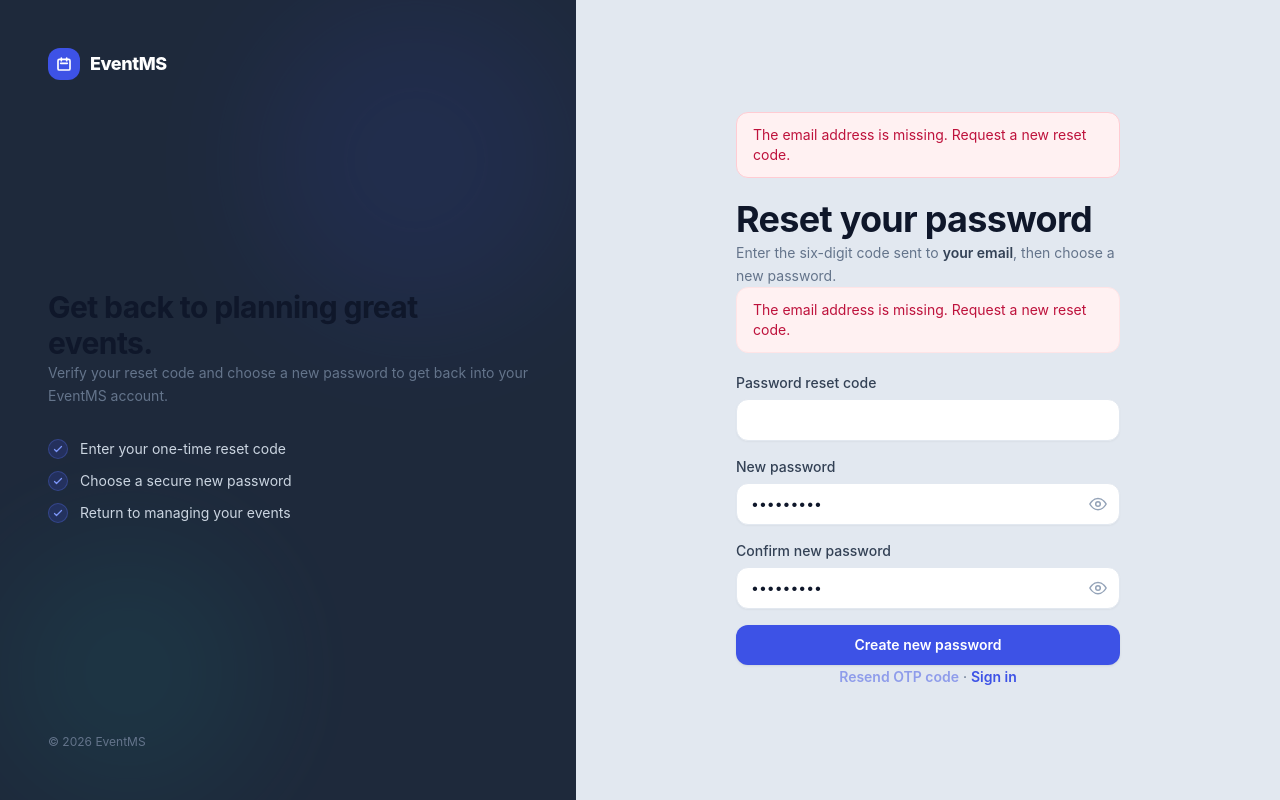
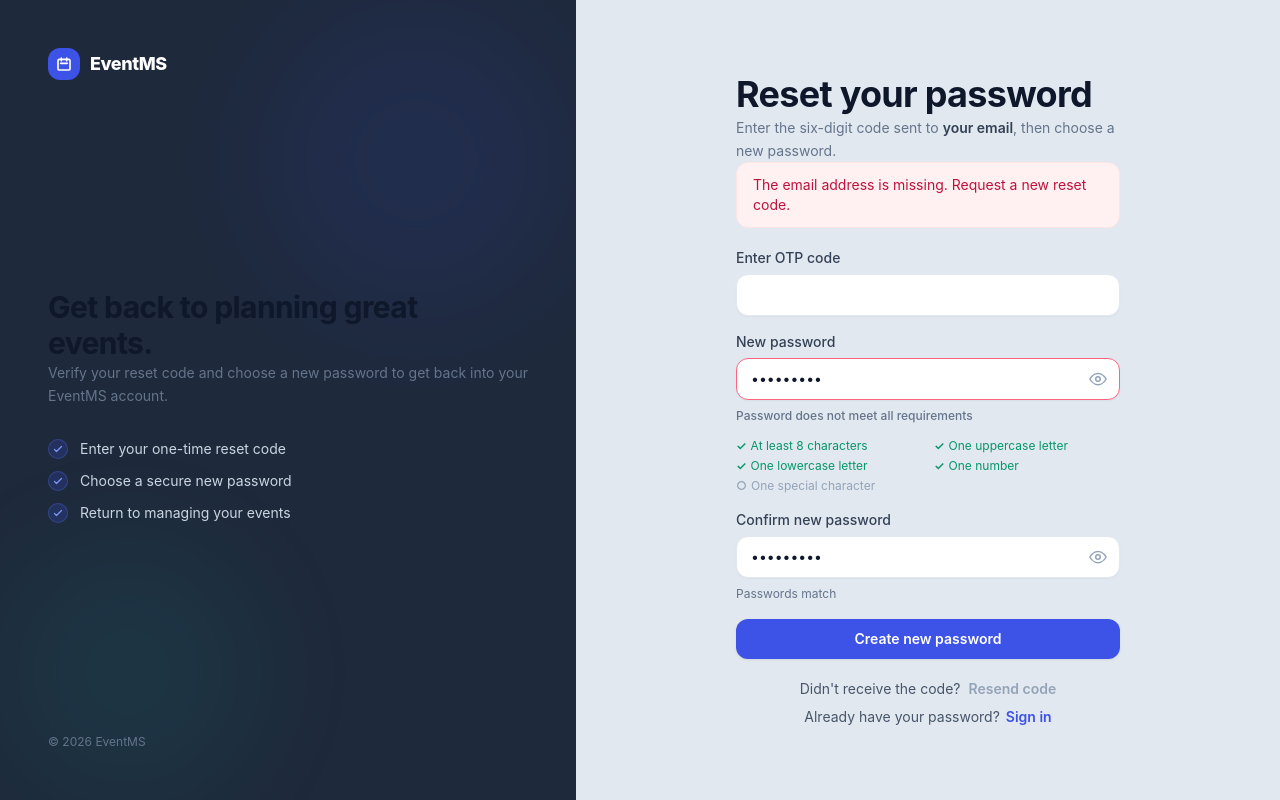
Before and after one commit to cohort-2026/event-management-system, a React (Vite) app in the folder frontend/: page /reset-password in a window 1280 px wide. Both pictures are taken after typing "Sample", "Sample123", "Sample123" into the empty fields and a click on the button "Create new password". Built offline with nearby package versions, Linux system fonts and the light colour scheme; no server answers.

Commit message:
Refactor password reset flow: update error messages, enhance validation, and improve UI feedback

```diff
--- a/frontend/src/pages/auth/ForgotPassword.tsx
+++ b/frontend/src/pages/auth/ForgotPassword.tsx
@@ -104,7 +104,7 @@ export default function ForgotPassword() {
               onChange={event => setEmail(event.target.value)}
             />
             <Button type="submit" loading={loading} className="w-full" size="lg">
-              Send reset code
+              Send OTP code
             </Button>
           </form>
 
--- a/frontend/src/pages/auth/ResetPassword.tsx
+++ b/frontend/src/pages/auth/ResetPassword.tsx
@@ -1,7 +1,6 @@
-import { useState, type FormEvent } from "react";
+import { useEffect, useState, type FormEvent } from "react";
 import {
   Link,
-  useLocation,
   useNavigate,
   useSearchParams,
 } from "react-router-dom";
@@ -10,47 +9,116 @@ import Button from "@/components/ui/Button";
 import Input from "@/components/ui/Input";
 import { resetPassword, requestPasswordReset } from "@/services/authService";
 
+interface FieldErrors {
+  code?: string;
+  password?: string;
+  confirmPassword?: string;
+}
+
+const PASSWORD_RULES = [
+  { label: "At least 8 characters", test: (value: string) => value.length >= 8 },
+  { label: "One uppercase letter", test: (value: string) => /[A-Z]/.test(value) },
+  { label: "One lowercase letter", test: (value: string) => /[a-z]/.test(value) },
+  { label: "One number", test: (value: string) => /\d/.test(value) },
+  { label: "One special character", test: (value: string) => /[^A-Za-z0-9]/.test(value) },
+];
+
 export default function ResetPassword() {
   const [searchParams] = useSearchParams();
-  const location = useLocation();
   const navigate = useNavigate();
   const email = searchParams.get("email") ?? "";
-  const resetNotice =
-    typeof location.state?.resetNotice === "string"
-      ? location.state.resetNotice
-      : "";
   const [code, setCode] = useState("");
   const [password, setPassword] = useState("");
   const [confirmPassword, setConfirmPassword] = useState("");
-  const [error, setError] = useState("");
+  const [fieldErrors, setFieldErrors] = useState<FieldErrors>({});
+  const [serverError, setServerError] = useState("");
   const [loading, setLoading] = useState(false);
   const [resending, setResending] = useState(false);
-  const [resendMessage, setResendMessage] = useState("");
+  const [notice, setNotice] = useState("");
+  const [resendCooldown, setResendCooldown] = useState(0);
+
+  useEffect(() => {
+    const timer = window.setInterval(() => {
+      setResendCooldown((seconds) => Math.max(0, seconds - 1));
+    }, 1000);
+
+    return () => window.clearInterval(timer);
+  }, []);
+
+  const handlePasswordChange = (event: React.ChangeEvent<HTMLInputElement>) => {
+    const nextPassword = event.target.value;
+    const passwordIsValid = PASSWORD_RULES.every((rule) => rule.test(nextPassword));
+    setPassword(nextPassword);
+    setFieldErrors((current) => ({
+      ...current,
+      password: nextPassword && !passwordIsValid
+        ? "Password does not meet all requirements"
+        : undefined,
+      confirmPassword: confirmPassword && nextPassword !== confirmPassword
+        ? "Passwords do not match"
+        : undefined,
+    }));
+  };
+
+  const handleConfirmPasswordChange = (event: React.ChangeEvent<HTMLInputElement>) => {
+    const nextConfirmPassword = event.target.value;
+    setConfirmPassword(nextConfirmPassword);
+    setFieldErrors((current) => ({
+      ...current,
+      confirmPassword: nextConfirmPassword && nextConfirmPassword !== password
+        ? "Passwords do not match"
+        : undefined,
+    }));
+  };
+
+  const validate = (): boolean => {
+    const next: FieldErrors = {};
+    if (!/^\d{6}$/.test(code)) {
+      next.code = "Enter the six-digit code sent to your email.";
+    }
+    if (!password) {
+      next.password = "Password is required";
+    } else if (!PASSWORD_RULES.every((rule) => rule.test(password))) {
+      next.password = "Password does not meet all requirements";
+    }
+    if (!confirmPassword) {
+      next.confirmPassword = "Please confirm your password";
+    } else if (password !== confirmPassword) {
+      next.confirmPassword = "Passwords do not match";
+    }
+    setFieldErrors(next);
+    return Object.keys(next).length === 0;
+  };
 
   const handleResendCode = async () => {
-    setError("");
-    setResendMessage("");
+    if (resendCooldown > 0 || resending) return;
+
+    setServerError("");
+    setNotice("");
 
     if (!email) {
-      setError("Your email address is missing. Please try again.");
+      setServerError("Your email address is missing. Please try again.");
       return;
     }
 
     setResending(true);
 
     try {
-      await requestPasswordReset(email);
-
-      setResendMessage("New OTP sent successfully!");
+      const response = await requestPasswordReset(email);
+      setResendCooldown(response.data.retryAfter ?? 60);
+      setNotice(response.data.message || "A new password reset code has been sent.");
       setCode("");
+      setFieldErrors((current) => ({ ...current, code: undefined }));
     } catch (err) {
       if (axios.isAxiosError(err)) {
-        setError(
+        const retryAfter = err.response?.data?.retryAfter;
+        if (typeof retryAfter === "number") setResendCooldown(retryAfter);
+        setServerError(
           err.response?.data?.message ??
             "Failed to resend OTP. Please try again.",
         );
       } else {
-        setError("Failed to resend OTP. Please try again.");
+        setServerError("Failed to resend OTP. Please try again.");
       }
     } finally {
       setResending(false);
@@ -59,24 +127,14 @@ export default function ResetPassword() {
 
   const handleSubmit = async (event: FormEvent) => {
     event.preventDefault();
-    setError("");
+    setServerError("");
+    setNotice("");
 
     if (!email) {
-      setError("The email address is missing. Request a new reset code.");
+      setServerError("The email address is missing. Request a new reset code.");
       return;
     }
-    if (!/^\d{6}$/.test(code)) {
-      setError("Enter the six-digit code sent to your email.");
-      return;
-    }
-    if (password.length < 8) {
-      setError("Your password must be at least 8 characters.");
-      return;
-    }
-    if (password !== confirmPassword) {
-      setError("The passwords do not match.");
-      return;
-    }
+    if (!validate()) return;
 
     setLoading(true);
     try {
@@ -87,12 +145,12 @@ export default function ResetPassword() {
       });
     } catch (err) {
       if (axios.isAxiosError(err)) {
-        setError(
+        setServerError(
           err.response?.data?.message ??
             "Your password could not be reset. Please try again.",
         );
       } else {
-        setError("Your password could not be reset. Please try again.");
+        setServerError("Your password could not be reset. Please try again.");
       }
     } finally {
       setLoading(false);
@@ -189,22 +247,6 @@ export default function ResetPassword() {
               EventMS
             </span>
           </Link>
-          {resetNotice && (
-            <div
-              role="status"
-              className="mb-5 rounded-lg border border-green-200 bg-green-50 px-4 py-3 text-sm text-green-800"
-            >
-              {resetNotice}
-            </div>
-          )}
-          {error && (
-            <div
-              role="alert"
-              className="mb-5 rounded-lg border border-rose-200 bg-rose-50 px-4 py-3 text-sm text-rose-700"
-            >
-              {error}
-            </div>
-          )}
 
           <h1 className="text-2xl font-black text-neutral-900 tracking-tight">
             Reset your password
@@ -217,43 +259,42 @@ export default function ResetPassword() {
             , then choose a new password.
           </p>
 
-          {resetNotice && (
+          {notice && (
             <div
               role="status"
-              className="mb-5 rounded-lg border border-rose-200 bg-rose-50 px-4 py-3 text-sm text-rose-800"
+              className="mb-5 rounded-lg bg-emerald-50 border border-emerald-100 px-4 py-3 text-sm text-emerald-700"
             >
-              {resetNotice}
+              {notice}
             </div>
           )}
-          {error && (
+          {serverError && (
             <div
               role="alert"
               className="mb-5 rounded-lg bg-rose-50 border border-rose-100 px-4 py-3 text-sm text-rose-700"
             >
-              {error}
-            </div>
-          )}
-
-          {resendMessage && (
-            <div
-              role="status"
-              className="mb-5 rounded-lg border border-green-200 bg-green-50 px-4 py-3 text-sm text-green-800"
-            >
-              {resendMessage}
+              {serverError}
             </div>
           )}
 
           <form onSubmit={handleSubmit} noValidate className="form-stack">
             <Input
-              label="Password reset code"
+              label="Enter OTP code"
               type="text"
               inputMode="numeric"
               autoComplete="one-time-code"
               maxLength={6}
               value={code}
-              onChange={(event) =>
-                setCode(event.target.value.replace(/\D/g, "").slice(0, 6))
-              }
+              onChange={(event) => {
+                const nextCode = event.target.value.replace(/\D/g, "").slice(0, 6);
+                setCode(nextCode);
+                setFieldErrors((current) => ({
+                  ...current,
+                  code: nextCode && !/^\d{6}$/.test(nextCode)
+                    ? "Enter the six-digit code sent to your email."
+                    : undefined,
+                }));
+              }}
+              error={fieldErrors.code}
             />
             <Input
               label="New password"
@@ -261,15 +302,28 @@ export default function ResetPassword() {
               autoComplete="new-password"
               showPasswordToggle
               value={password}
-              onChange={(event) => setPassword(event.target.value)}
+              onChange={handlePasswordChange}
+              error={fieldErrors.password}
             />
+            <div className="-mt-1 grid grid-cols-2 gap-x-3 gap-y-1 text-xs" aria-live="polite">
+              {PASSWORD_RULES.map((rule) => {
+                const passed = rule.test(password);
+                return (
+                  <span key={rule.label} className={passed ? "text-emerald-600" : "text-neutral-400"}>
+                    <span className="mr-1 font-semibold">{passed ? "✓" : "○"}</span>{rule.label}
+                  </span>
+                );
+              })}
+            </div>
             <Input
               label="Confirm new password"
               type="password"
               autoComplete="new-password"
               showPasswordToggle
               value={confirmPassword}
-              onChange={(event) => setConfirmPassword(event.target.value)}
+              onChange={handleConfirmPasswordChange}
+              error={fieldErrors.confirmPassword}
+              helperText={confirmPassword && password === confirmPassword ? "Passwords match" : undefined}
             />
             <Button
               type="submit"
@@ -281,23 +335,30 @@ export default function ResetPassword() {
             </Button>
           </form>
 
-          <p className="mt-6 text-center text-sm text-neutral-500">
+          <div className="mt-5 flex flex-wrap items-center justify-center gap-x-2 text-center text-sm">
+            <span className="text-neutral-600">Didn't receive the code?</span>
             <button
               type="button"
               onClick={handleResendCode}
-              disabled={resending || loading || !email}
-              className="font-semibold text-brand-600 hover:text-brand-700 disabled:opacity-50"
+              disabled={resendCooldown > 0 || resending || loading || !email}
+              className="font-semibold text-brand-600 hover:text-brand-700 disabled:cursor-not-allowed disabled:text-neutral-400"
             >
-              {resending ? "Sending OTP..." : "Resend OTP code"}
-            </button>{" "}
-            {" · "}
+              {resending
+                ? "Sending..."
+                : resendCooldown > 0
+                  ? `Resend in ${resendCooldown}s`
+                  : "Resend code"}
+            </button>
+            <div className="flex basis-full items-center justify-center gap-1.5 pt-2">
+              <span className="text-neutral-600">Already have your password?</span>
               <Link
                 to="/login"
                 className="font-semibold text-brand-600 hover:text-brand-700"
               >
                 Sign in
               </Link>
-          </p>
+            </div>
+          </div>
         </div>
       </div>
     </div>
--- a/frontend/src/services/authService.ts
+++ b/frontend/src/services/authService.ts
@@ -9,7 +9,7 @@ export const verifyEmail = (data: { email: string; code: string }) =>
 export const resendVerificationEmail = (email: string) =>
 	api.post<{ success: boolean; message: string; expiresIn?: number; retryAfter?: number }>('/auth/resend-verification', { email });
 export const requestPasswordReset = (email: string) =>
-	api.post<{ success: boolean; message: string }>('/auth/forgot-password', { email });
+	api.post<{ success: boolean; message: string; retryAfter?: number }>('/auth/forgot-password', { email });
 export const resetPassword = (data: { email: string; code: string; password: string }) =>
 	api.post<{ success: boolean; message: string }>('/auth/reset-password', data);
 export const login    = (data: LoginDto)        => api.post<ApiResponse<User>>('/auth/login', data);
```
Also changed, not shown: 1 other file (tests, documents, lock files or other folders). Lines whose indentation alone changed are shown as unchanged.
